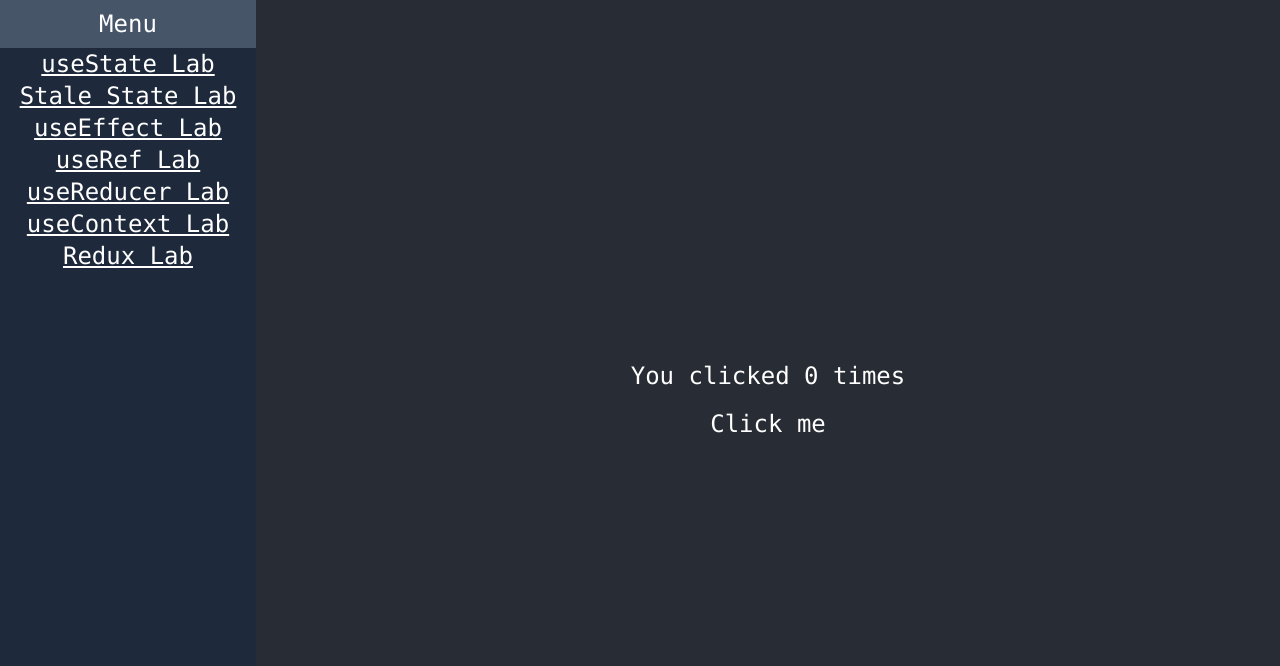
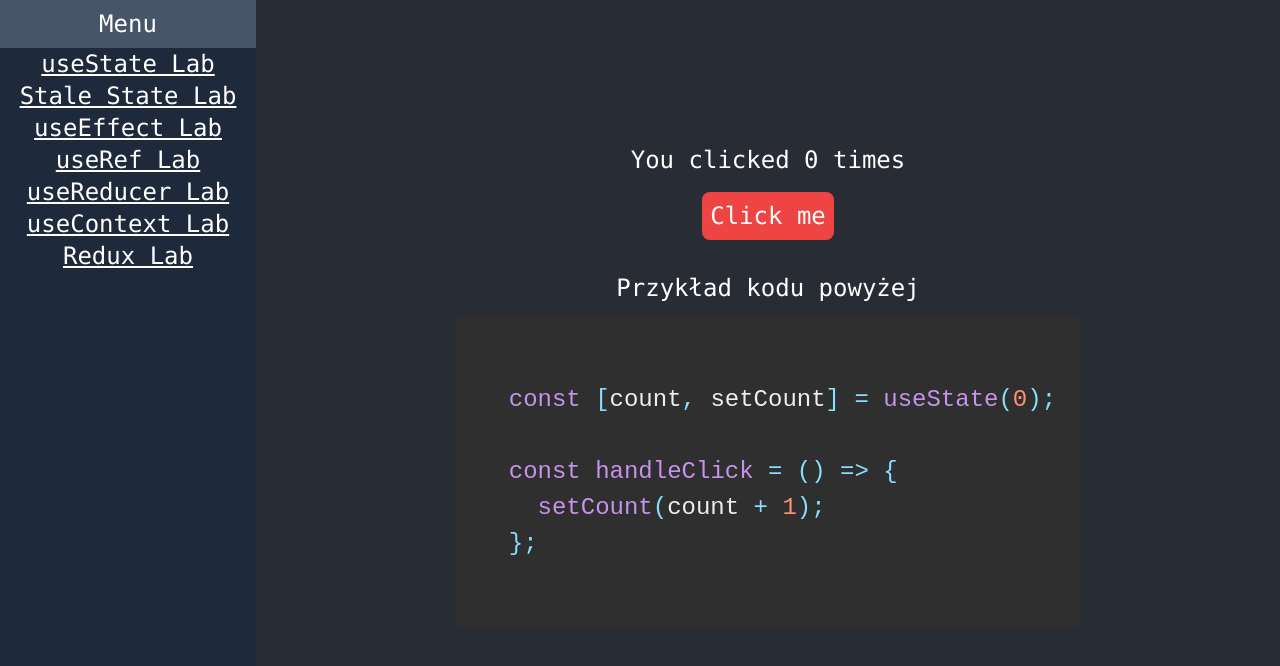
Before and after one commit to DominikRasinski/react-simple-practise, a React (Create React App) app in the folder react-laboratory/laboratory/: page /useStateLab in a window 1280 px wide. Shown: the top 666 px of the page. Built offline with nearby package versions, Linux system fonts and the light colour scheme.

Commit message:
Add Buttons component for reusable button elements

```diff
--- /dev/null
+++ b/react-laboratory/laboratory/src/components/Buttons.tsx
@@ -0,0 +1,13 @@
+type ButtonsProps = {
+    onClick: () => void;
+    children: React.ReactNode;
+};
+
+export const Buttons = (props: ButtonsProps) => {
+    const { children } = props;
+    return (
+        <button onClick={props.onClick} className="bg-red-500 rounded-lg p-2">
+            {children}
+        </button>
+    );
+}
--- a/react-laboratory/laboratory/src/labolatory/staleStateLab.tsx
+++ b/react-laboratory/laboratory/src/labolatory/staleStateLab.tsx
@@ -4,6 +4,7 @@ import { LaboContainer } from "../components/laboContainer";
 import { InsideContainers } from "../components/InsideContainers";
 import Markdown from "react-markdown";
 import { HighlighSyntax } from "../components/HighlighSyntax";
+import { Buttons } from "../components/Buttons";
 
 export function StaleStateLab() {
   const [count, setCount] = useState(0);
@@ -51,9 +52,7 @@ export function StaleStateLab() {
 
         <div>
           <p>Count: {count}</p>
-          <button onClick={handleClick} className="bg-red-500 rounded-lg p-2">
-            Increment
-          </button>
+          <Buttons onClick={handleClick}>Increment</Buttons>
           <p>Count click: {countClick}</p>
         </div>
       </LaboContainer>
@@ -71,6 +70,21 @@ export function StaleStateLab() {
         <HighlighSyntax codeString={staleStateCode} />
       </LaboContainer>
       <LaboContainer>
+        <InsideContainers type="toLeft">
+          <p>
+            <Markdown>
+              Aby pozbyć się błędu **Stale State** nie możemy korzystać z zmiennej stanu bezpośrednio,
+              a zamiast warto skorzystać z funkcji, która zwraca aktualny stan.
+            </Markdown>
+            <ul>
+              <li>
+                <Markdown>
+                Metodologia ta nazywa się **Functional Update** i jest to zalecane podejście.
+                </Markdown>
+              </li>
+            </ul>
+          </p>
+        </InsideContainers>
         <HighlighSyntax codeString={fixStaleStateCode} />
       </LaboContainer>
     </>
--- a/react-laboratory/laboratory/src/labolatory/useStateLab.tsx
+++ b/react-laboratory/laboratory/src/labolatory/useStateLab.tsx
@@ -1,6 +1,9 @@
 import React, { useState } from 'react';
 import Markdown from 'react-markdown';
 import { LaboContainer } from '../components/laboContainer';
+import { Buttons } from '../components/Buttons';
+import { InsideContainers } from '../components/InsideContainers';
+import { HighlighSyntax } from '../components/HighlighSyntax';
 
 const UseStateLab: React.FC = () => {
   const [count, setCount] = useState(0);
@@ -9,15 +12,37 @@ const UseStateLab: React.FC = () => {
     setCount(count + 1);
   };
 
+  const useStateCode = `
+  const [count, setCount] = useState(0);
+
+  const handleClick = () => {
+    setCount(count + 1);
+  };
+  `;
+
   return (
     <>
       <LaboContainer>
         <p>You clicked {count} times</p>
-        <button onClick={handleClick}>Click me</button>
+        <Buttons onClick={handleClick}>Click me</Buttons>
+        <InsideContainers type="centered">
+          <Markdown>{`# Przykład kodu powyżej`}</Markdown>
+          <HighlighSyntax codeString={useStateCode} />
+        </InsideContainers>
       </LaboContainer>
       <LaboContainer>
-        <Markdown>{`# Hook useState`}</Markdown>
-        <Markdown>{`Służy do obsługi stanu jaki zapisujemy po stronie **klienta**`}</Markdown>
+        <InsideContainers type="toLeft">
+          <Markdown>{`# Hook useState`}</Markdown>
+          <Markdown>{`Służy do obsługi stanu jaki zapisujemy po stronie **klienta**`}</Markdown>
+        </InsideContainers>
+      </LaboContainer>
+      <LaboContainer>
+        <InsideContainers type="centered">
+          <Markdown>{`# **Ważne**`}</Markdown>
+          <Markdown>{`Hook useState przy każdej aktualizacji stanu wywołuję re-render całego komponentu w którym został wykorzystany.
+          Co może powodować nieskończone re-rendery, co również doprowadzi to do błędu aplikacji ponieważ react jest wyczulony aby komponenty nie były przebudowywane w nieskończoność`}
+          </Markdown>
+        </InsideContainers>
       </LaboContainer>
     </>
   );
```
